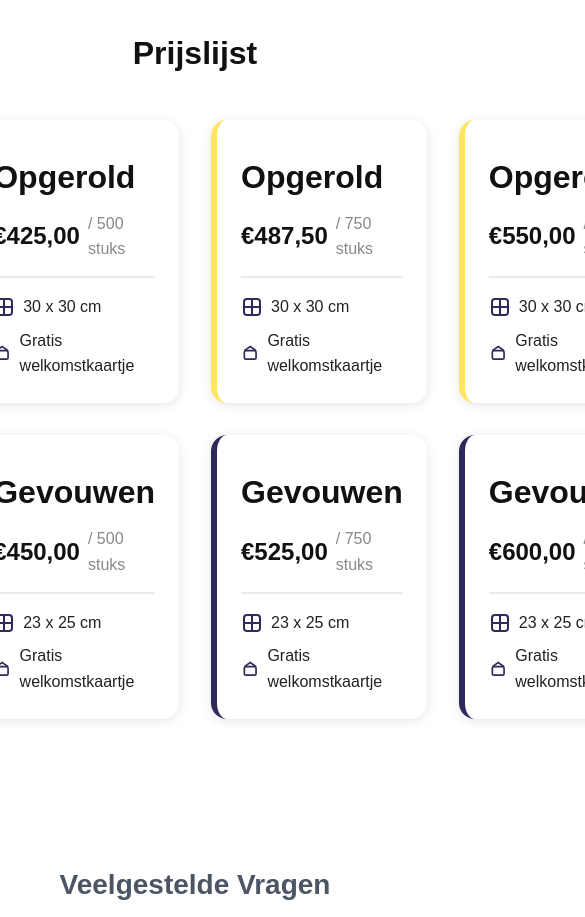
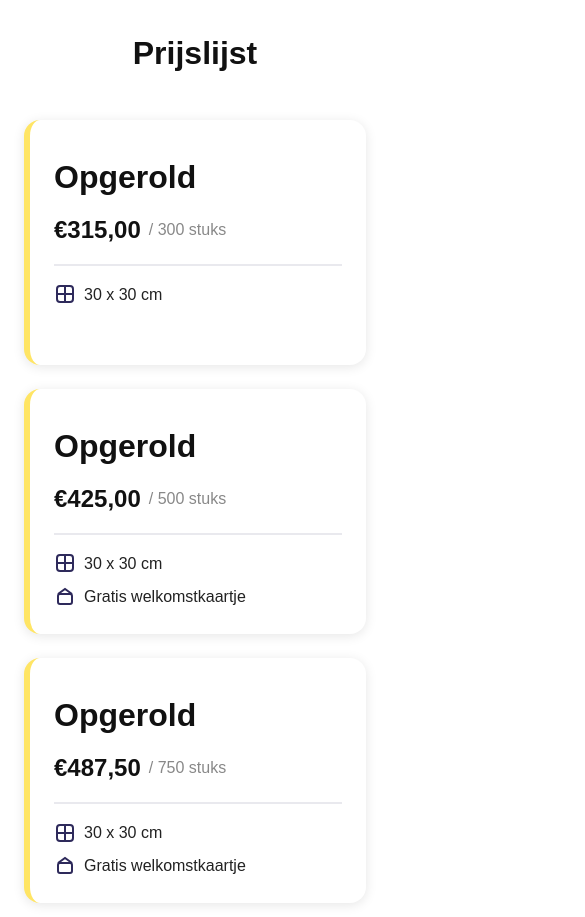
Before and after one commit to EminUykusuz/WeddingWipes, a Next.js app: page / in a window 390 px wide. Shown: the part 6740-7657 px from the top of the page, 585 px wide, since content can reach past the window. Built offline with nearby package versions, Linux system fonts and the light colour scheme; a web font is replaced by a local one.

Commit message:
Fix Pricelist responsive grid overflow issue

```diff
--- a/src/components/Pricelist.tsx
+++ b/src/components/Pricelist.tsx
@@ -57,9 +57,9 @@ export default function Pricelist() {
       <div style={{width:'100%',display:'flex',justifyContent:'center'}}>
         <div className="pricelist-grid center" style={{
           display: 'grid',
-          gridTemplateColumns: 'repeat(4, 1fr)',
-          gap: '2rem',
-          justifyItems: 'center',
+          gridTemplateColumns: 'repeat(auto-fit, minmax(250px, 1fr))',
+          gap: '1.5rem',
+          justifyItems: 'stretch',
           maxWidth: '1200px',
           width: '100%',
           gridAutoRows: '1fr'
```
